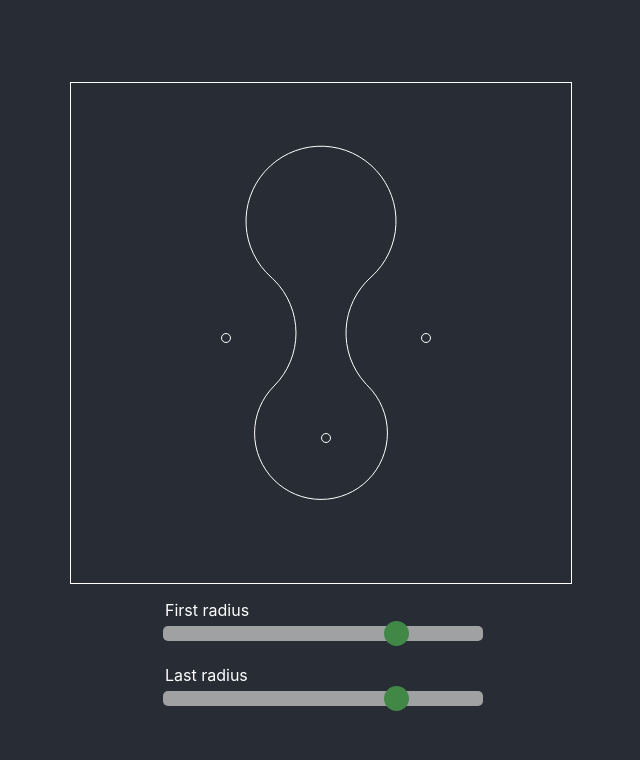
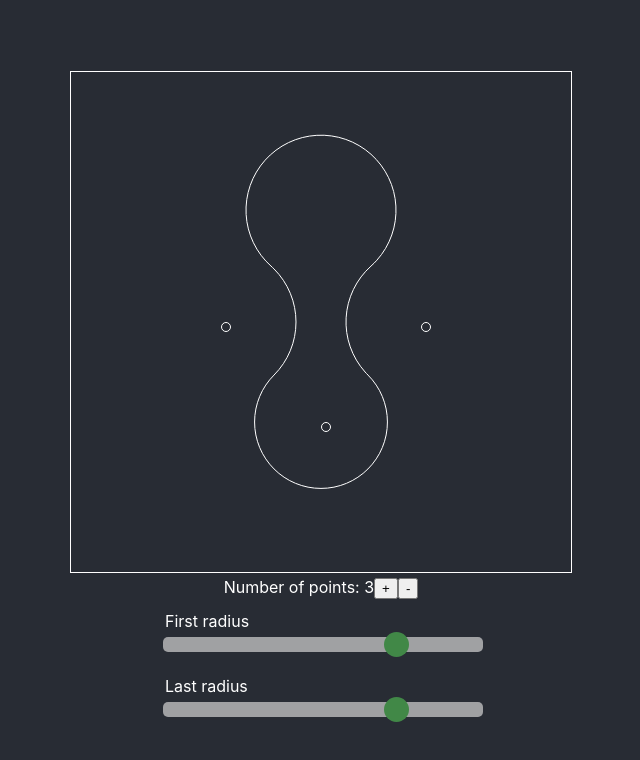
Before and after one commit to exacs/amebator, a React (Create React App) app: page / in a window 1280 px wide. Shown: the top 760 px of the page, without its empty margins (319-959 px from the left). Built offline with nearby package versions, Linux system fonts and the light colour scheme.

Commit message:
Add/remove points

```diff
--- a/src/App.js
+++ b/src/App.js
@@ -38,7 +38,8 @@ function defaultPoints (amount) {
 }
 
 function App() {
-  const [points, setPoints] = useState(defaultPoints(1))
+  const [amount, setAmount] = useState(1)
+  const [points, setPoints] = useState(defaultPoints(amount))
   const [firstRadius, setFirstRadius] = useState(75)
   const [lastRadius, setLastRadius] = useState(75)
 
@@ -48,6 +49,11 @@ function App() {
 
       return coords
     }))
+  }
+
+  function setAmountAndPoints (amount) {
+    setAmount(amount)
+    setPoints(defaultPoints(amount))
   }
 
   const data = {
@@ -66,6 +72,11 @@ function App() {
           </DndProvider>
         </div>
         <div style={{width: '320px'}}>
+          Number of points: {amount * 2 + 1}
+          <button onClick={() => setAmountAndPoints(amount+1)}>+</button>
+          <button onClick={() => setAmountAndPoints(amount-1)}>-</button>
+        </div>
+        <div style={{width: '320px'}}>
           <Slider value={firstRadius} onChange={setFirstRadius}>First radius</Slider>
           <Slider value={lastRadius} onChange={setLastRadius}>Last radius</Slider>
         </div>
```
